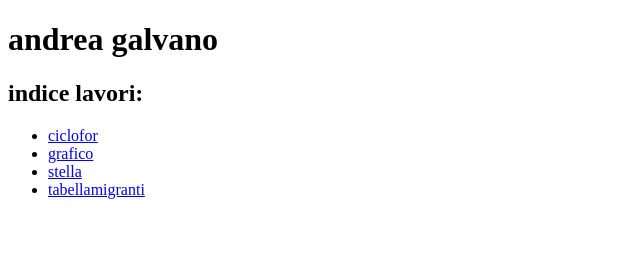
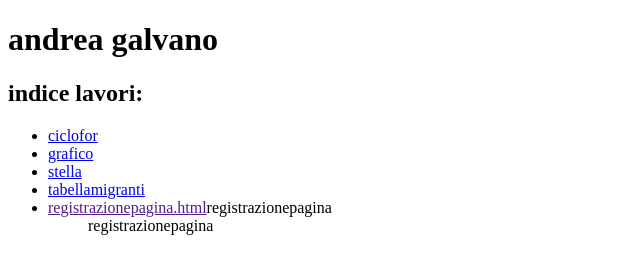
Before and after one commit to galvanoandrea007/TPSgalvano, a plain HTML site: page index.html in a window 1280 px wide. Shown: the whole page, without its empty margins (0-640 px from the left). Drawn offline with Linux system fonts and the light colour scheme.

Commit message:
Update index.html

```diff
--- a/index.html
+++ b/index.html
@@ -10,6 +10,8 @@
       <li><a href="grafico.html">grafico</a></li>
       <li><a href="stella.html">stella</a></li>
       <li><a href="tabellamigranti.html">tabellamigranti</a></li>
+      <li><a href="">registrazionepagina.html</a>registrazionepagina</li>
       <ul>
+        registrazionepagina
       </body>
 </html>
```
